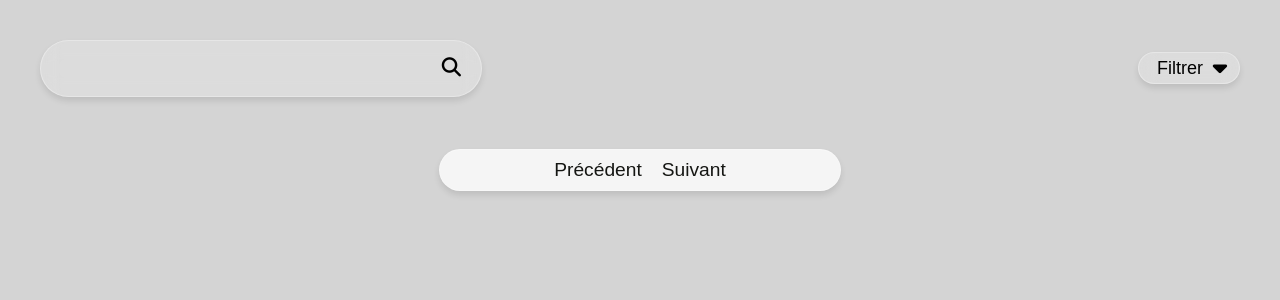
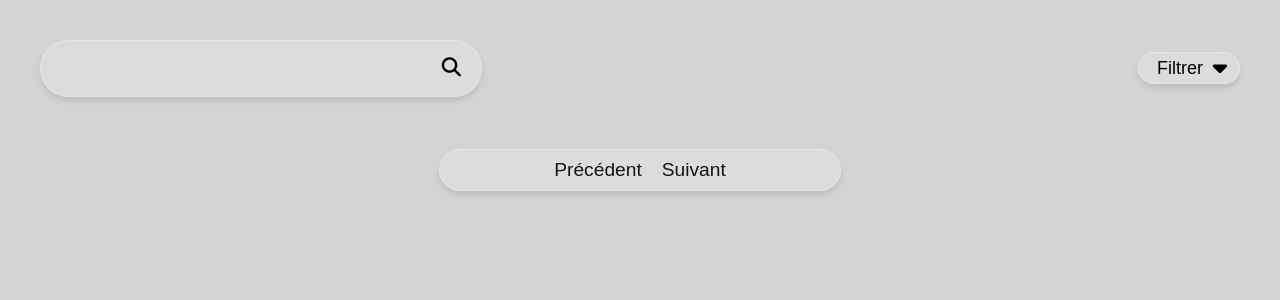
Before and after one commit to SCM-Devs/SCMDev_Coda_DWS, a Flask app: page / in a window 1280 px wide. Shown: the part 120-420 px from the top of the page. Run offline with Flask 2, Linux system fonts and the light colour scheme; some libraries are stand-ins or nearby versions.

Commit message:
pagi css

```diff
--- a/app/static/css/searchPageStyle.css
+++ b/app/static/css/searchPageStyle.css
@@ -170,7 +170,6 @@ main{
     display: flex;
     justify-content: center;
     align-items: center;
-    background-color: whitesmoke;
     width: 400px;
     height: 40px;
 
```
